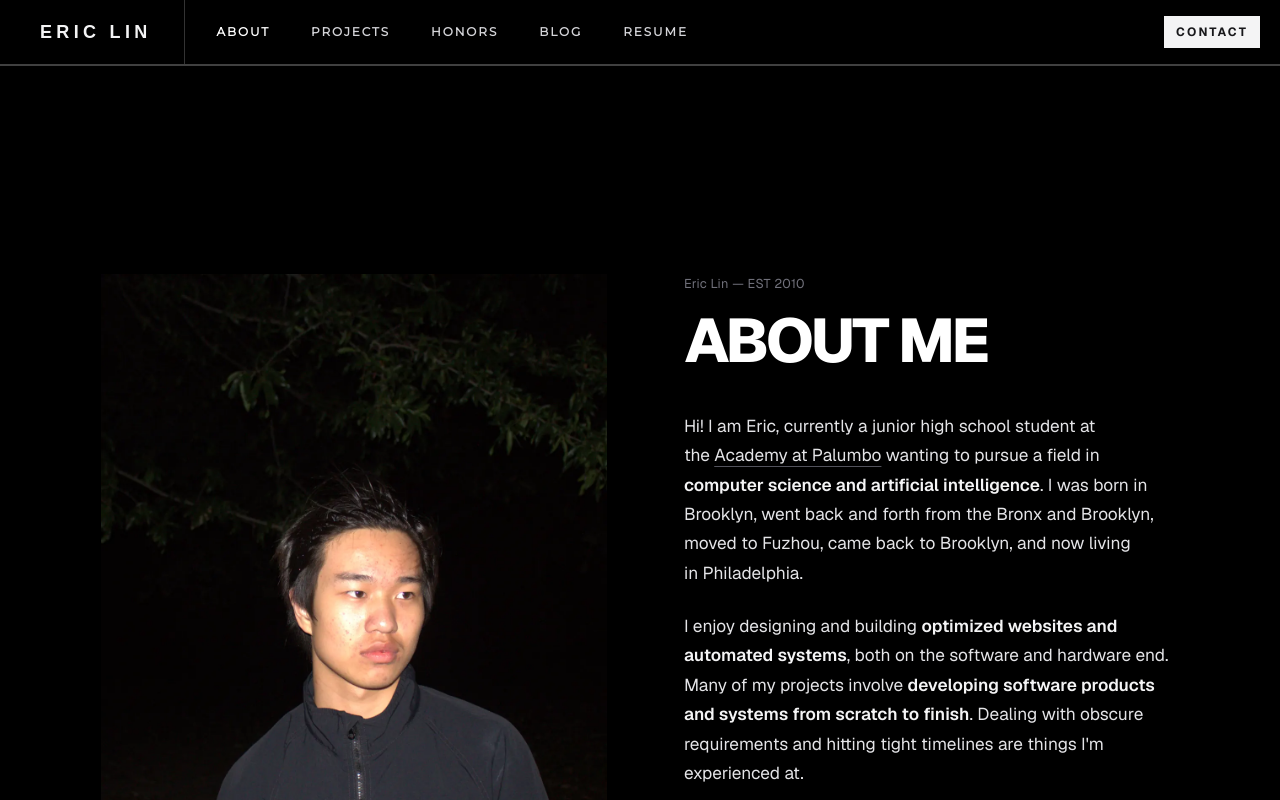
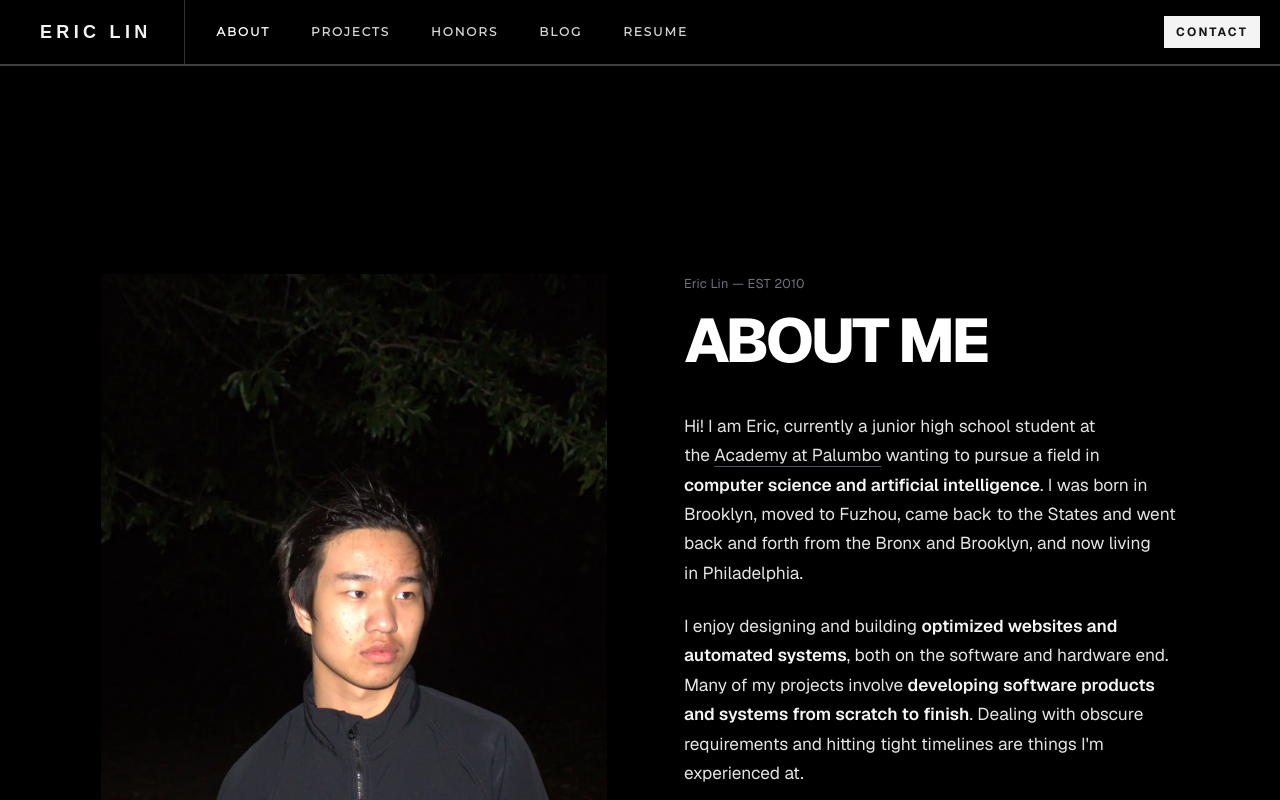
Before and after one commit to ericafk0001/portfolio-v2, a Next.js app: page /about in a window 1280 px wide. Shown: the top 800 px of the page. Built offline with nearby package versions, Linux system fonts and the light colour scheme; a web font is replaced by a local one.

Commit message:
update about me

```diff
--- a/app/about/page.tsx
+++ b/app/about/page.tsx
@@ -57,9 +57,9 @@ export default function AboutPage() {
                 </a>{" "}
                 wanting to pursue a field in{" "}
                 <strong>computer science and artificial intelligence</strong>. I
-                was born in Brooklyn, went back and forth from the Bronx and
-                Brooklyn, moved to Fuzhou, came back to Brooklyn, and now living
-                in Philadelphia.
+                was born in Brooklyn, moved to Fuzhou, came back to the States
+                and went back and forth from the Bronx and Brooklyn, and now
+                living in Philadelphia.
               </p>
 
               <p>
```
